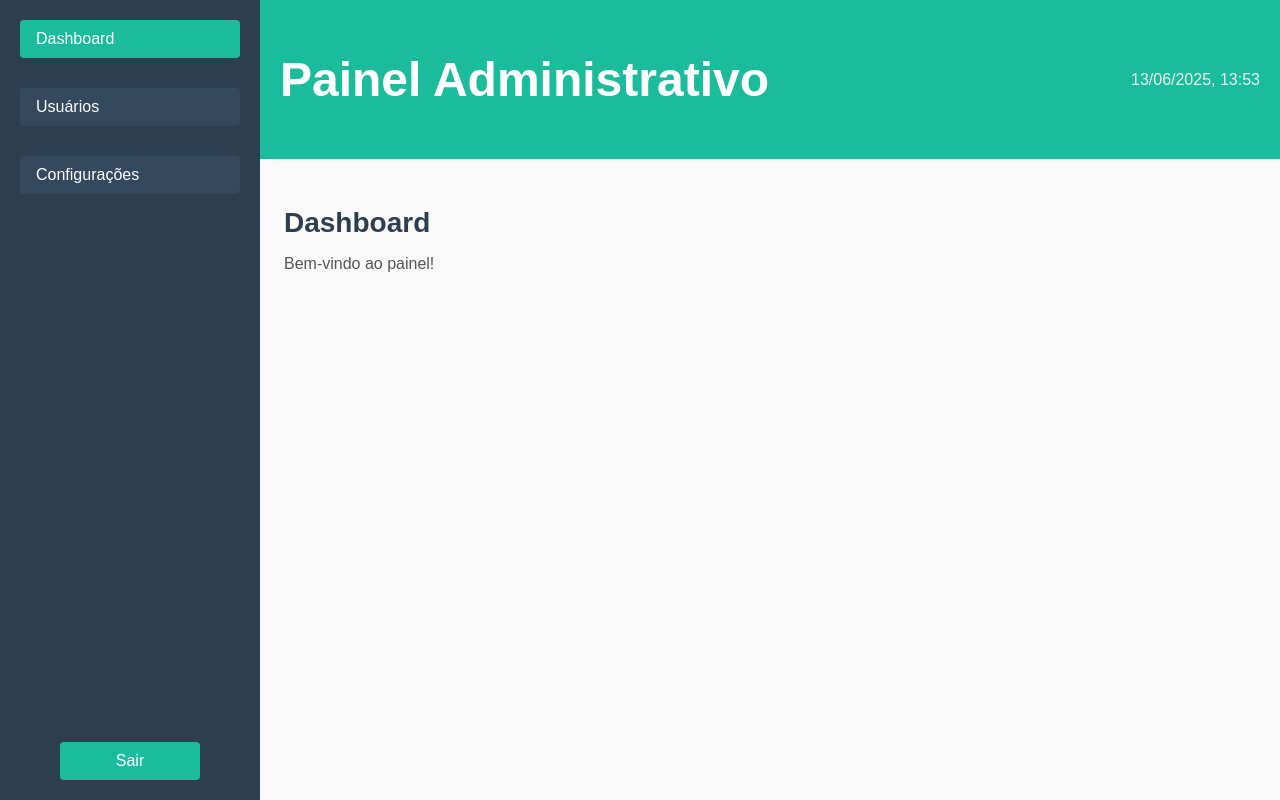
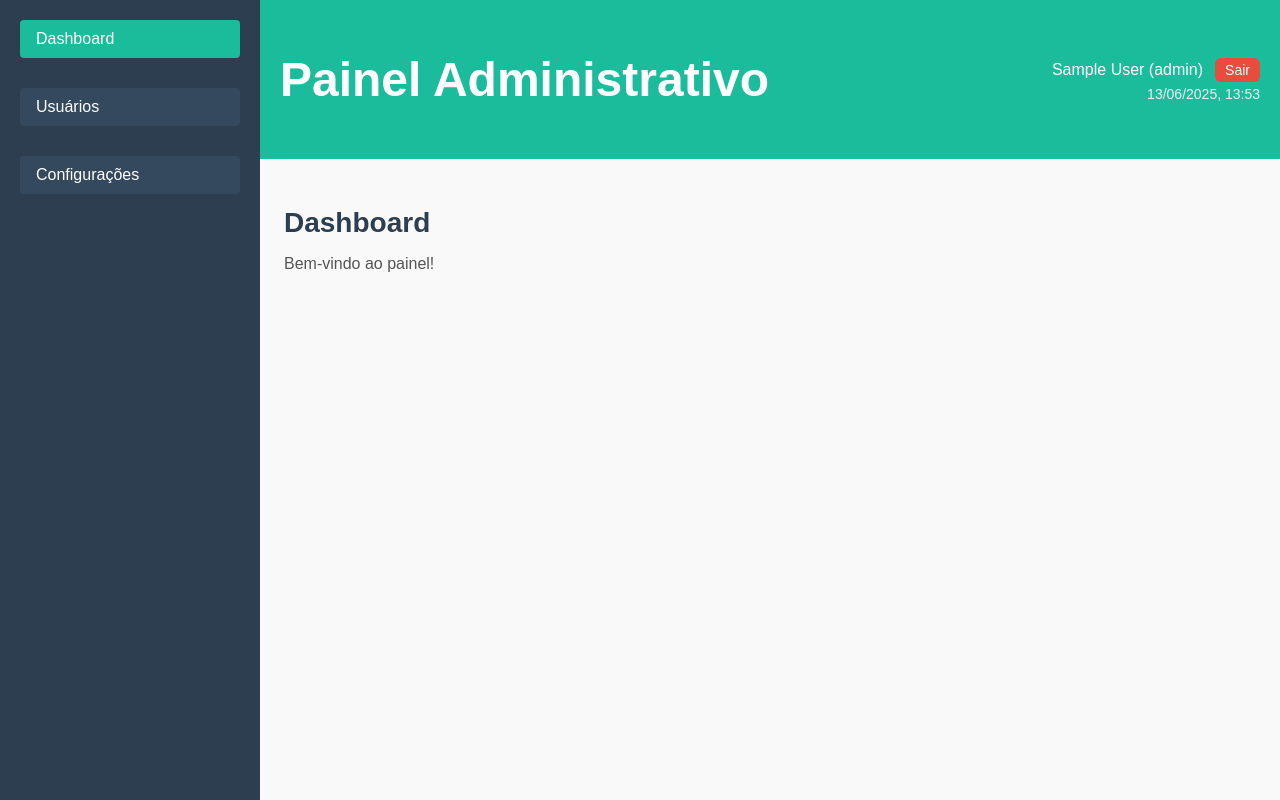
Before and after one commit to thierryarau70/AdminDashboard, a Vue app in the folder admin-dashboard/: page / in a window 1280 px wide. Built offline with nearby package versions, Linux system fonts and the light colour scheme; sample sign-in values are in the browser's storage.

Commit message:
header ajustado

```diff
--- a/admin-dashboard/src/components/Header.vue
+++ b/admin-dashboard/src/components/Header.vue
@@ -1,12 +1,29 @@
 <template>
   <header class="header">
     <h1>Painel Administrativo</h1>
-    <div class="datetime">{{ dateTime }}</div>
+    <div class="right-side">
+      <div class="user-info" v-if="user">
+        <span>{{ user.name }} ({{ user.role }})</span>
+        <button @click="logout">Sair</button>
+      </div>
+      <div class="datetime">{{ dateTime }}</div>
+    </div>
   </header>
 </template>
 
 <script setup lang="ts">
 import { ref, onMounted, onUnmounted } from 'vue'
+import { useRouter } from 'vue-router'
+import { useAuth } from '../auth/useAuth' // ajuste o caminho se estiver diferente
+
+const { user } = useAuth()
+const router = useRouter()
+
+function logout() {
+  localStorage.removeItem('loggedIn')
+  localStorage.removeItem('currentUser')
+  router.push('/login')
+}
 
 const dateTime = ref('')
 
@@ -41,8 +58,36 @@ onUnmounted(() => {
   align-items: center;
 }
 
+.right-side {
+  display: flex;
+  flex-direction: column;
+  align-items: flex-end;
+}
+
+.user-info {
+  display: flex;
+  align-items: center;
+  gap: 12px;
+  font-size: 16px;
+  margin-bottom: 4px;
+}
+
 .datetime {
-  font-size: 16px;
+  font-size: 14px;
   color: #ecf0f1;
 }
+
+button {
+  background-color: #e74c3c;
+  border: none;
+  padding: 4px 10px;
+  color: white;
+  border-radius: 6px;
+  cursor: pointer;
+  font-size: 14px;
+}
+
+button:hover {
+  background-color: #c0392b;
+}
 </style>
--- a/admin-dashboard/src/components/Sidebar.vue
+++ b/admin-dashboard/src/components/Sidebar.vue
@@ -6,19 +6,19 @@
 
     <div class="spacer"></div>
 
-    <button class="btn-logout" @click="logout">Sair</button>
+    <!-- <button class="btn-logout" @click="logout">Sair</button> -->
   </div>
 </template>
 
 <script setup lang="ts">
-import { useRouter } from 'vue-router'
+// import { useRouter } from 'vue-router'
 
-const router = useRouter()
+// const router = useRouter()
 
-function logout() {
-  localStorage.removeItem('loggedIn')
-  router.push('/login')
-}
+// function logout() {
+//   localStorage.removeItem('loggedIn')
+//   router.push('/login')
+// }
 </script>
 
 <style scoped>
--- a/admin-dashboard/src/router/index.ts
+++ b/admin-dashboard/src/router/index.ts
@@ -12,7 +12,7 @@ const routes = [
     component: LoginView,
     meta: { layout: false }
   },
-   {
+  {
     path: '/register',
     component: RegisterView,
     meta: { layout: false }
@@ -32,7 +32,7 @@ const routes = [
     component: Settings,
     meta: { requiresAuth: true }
   },
-   {
+  {
     path: '/account',
     component: AccountSettings,
     meta: { requiresAuth: true }
@@ -50,12 +50,16 @@ const router = createRouter({
 
 router.beforeEach((to) => {
   const loggedIn = localStorage.getItem('loggedIn') === 'true'
+
   if (to.meta.requiresAuth && !loggedIn) {
     return '/login'
   }
-  if (to.path === '/login' && loggedIn) {
+
+  if ((to.path === '/login' || to.path === '/register') && loggedIn) {
     return '/'
   }
+
+  return true
 })
 
 export default router
```
